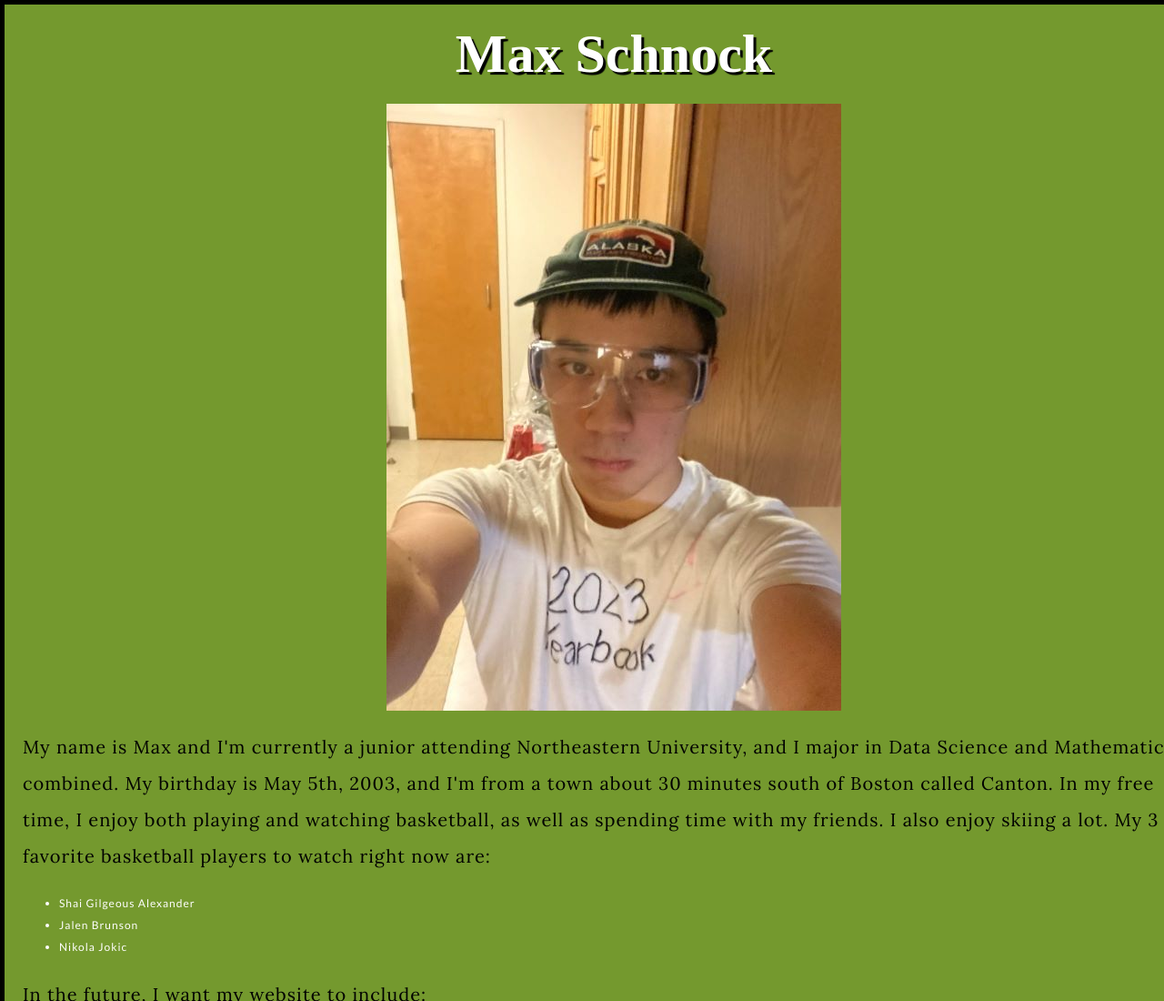
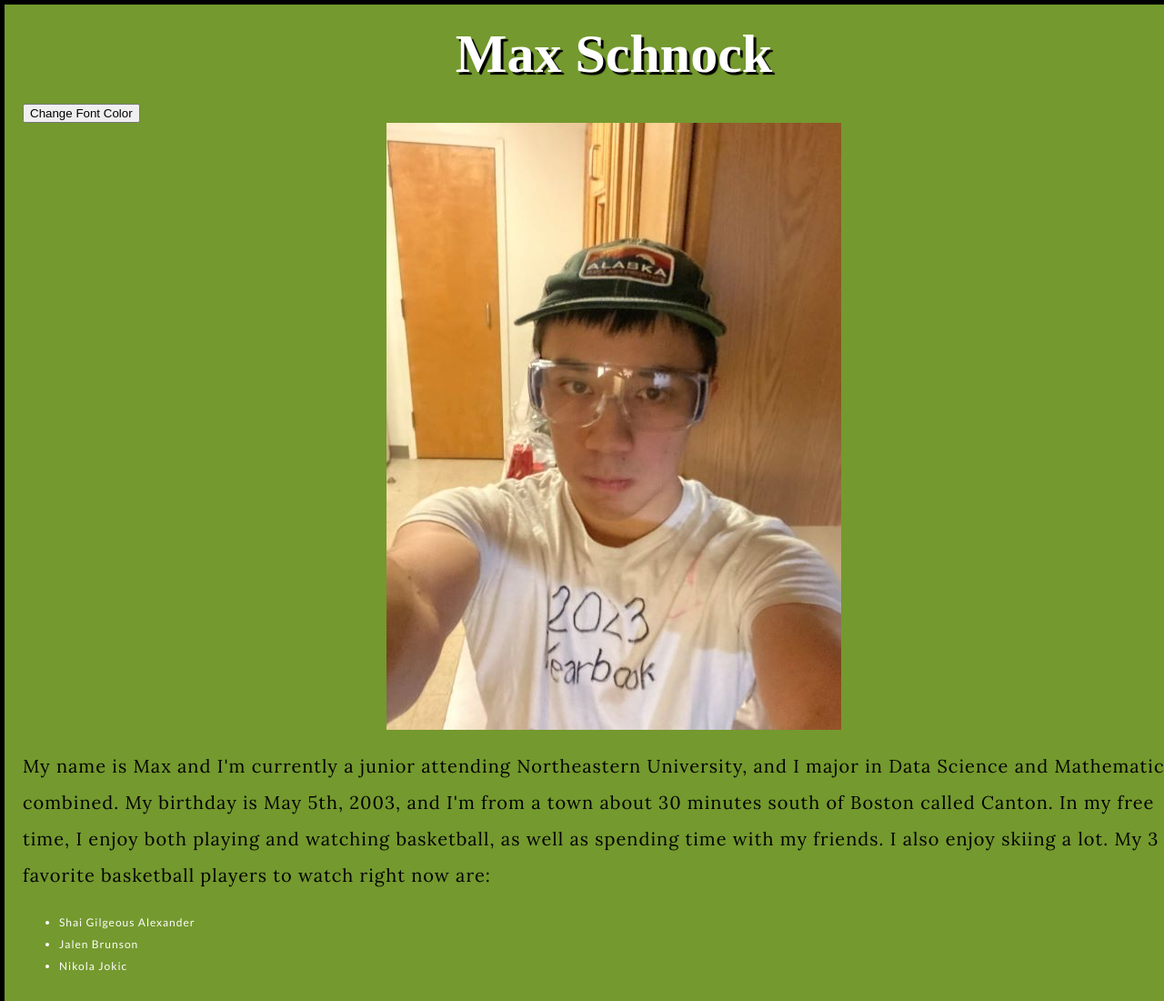
Before and after one commit to schnockm/schnockm.github.io, a plain HTML site: page index.html in a window 1280 px wide. Shown: the top 1100 px of the page at 91% size. Drawn offline with Linux system fonts and the light colour scheme; a web font is replaced by a local one.

Commit message:
Update index.html

```diff
--- a/index.html
+++ b/index.html
@@ -10,7 +10,10 @@
         <title>Maxwell Schnock</title>
     </head>
     <body>
-        <h1>Max Schnock</h1>
+        <div class="title-container">
+          <h1>Max Schnock</h1>
+          <button id="changeColorButton">Change Font Color</button>
+        </div>
         <img src = "images\IMG_5514.jpg" alt = "Click here!" />
         <p>
            My name is Max and I'm currently a junior attending Northeastern University, and I major in Data Science and Mathematics combined.
```
